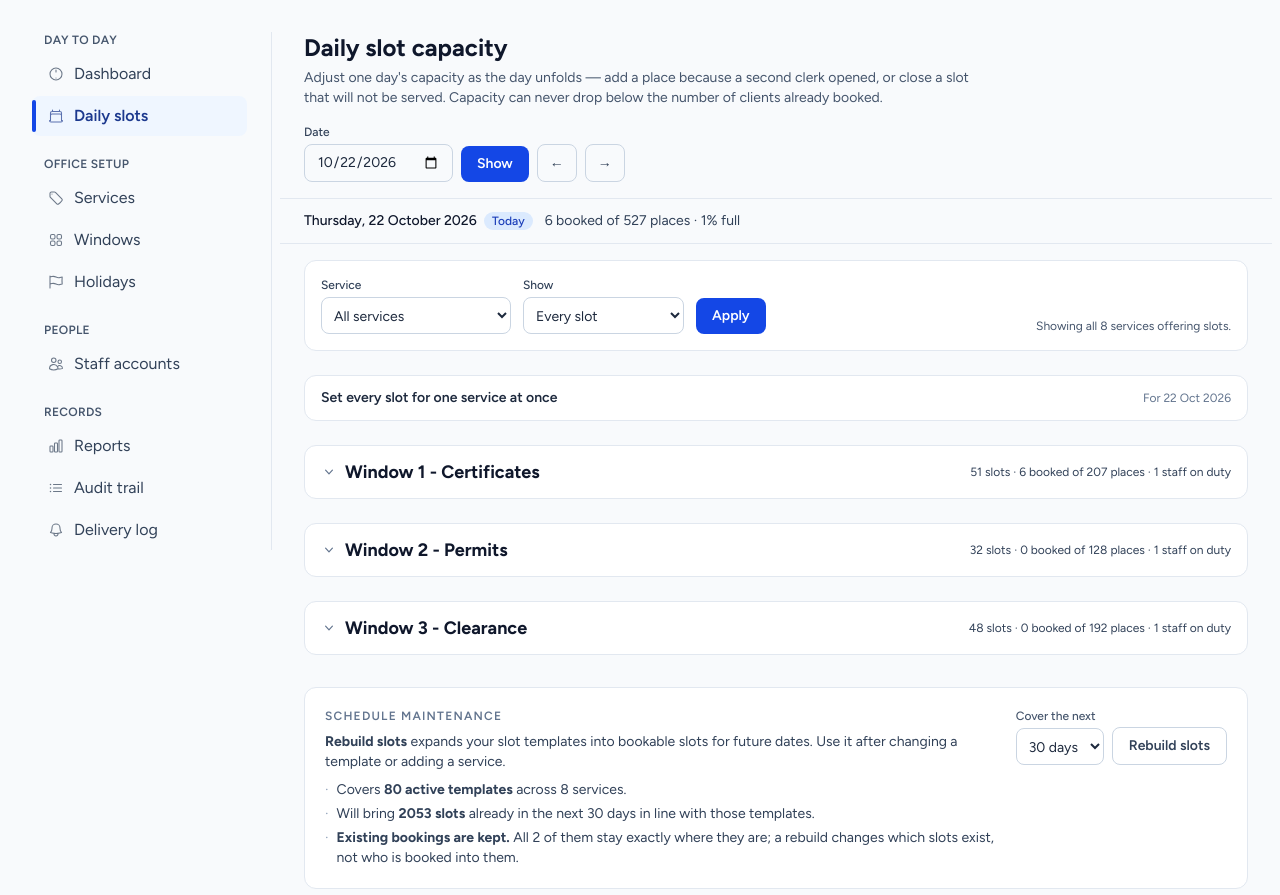
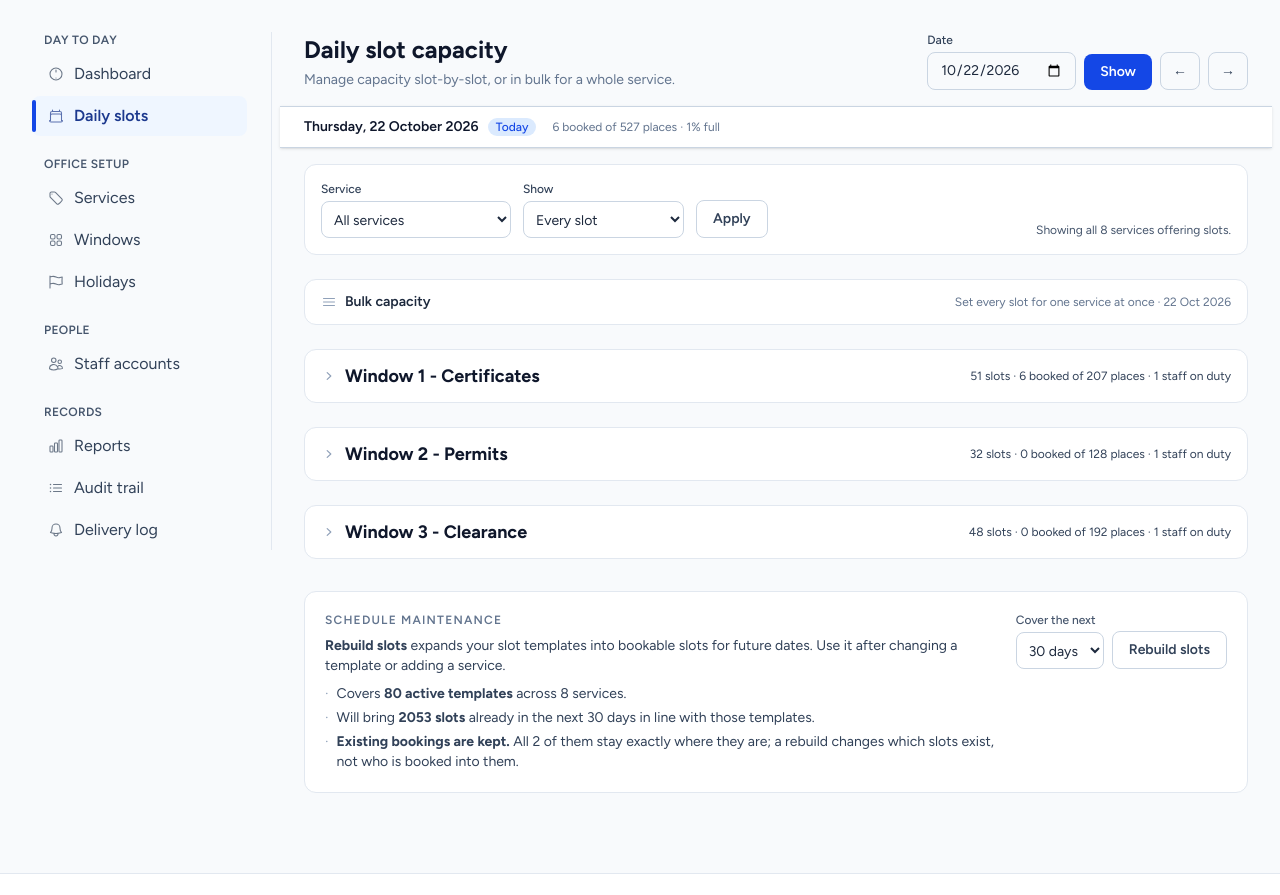
Before and after one commit to reyhanuko/GovQueue, a Laravel app: page /admin/slots in a window 1280 px wide. Shown: the part 65-960 px from the top of the page. Run offline with Laravel 12, Linux system fonts and the light colour scheme; a user stored in the database is signed in; data comes from the database, SQL or seed files in the repository; data that the repository does not hold is empty; style sheets or scripts are compiled from the project's sources; some libraries are stand-ins or nearby versions.

Commit message:
Improve Daily Slots page UI/UX (8 fixes)
1. HTML bug: empty-state container was a <p> wrapping two <p> children,
   which is invalid HTML. Changed to <div> and added a calendar icon.

2. Chevron animation: window disclosure arrows were hardcoded at
   rotate(90deg) so they never moved. Added 'group' to <details> and
   'group-open:rotate-90' to the SVG so the arrow rotates when the
   accordion opens and closes.

3. Filter Apply button: was styled as a primary blue filled button,
   visually identical to 'Show'. Downgraded to secondary (grey border)
   to reflect that filtering is not the main action on the page.

4. Bulk capacity tool: disclosure label was plain text with no icon.
   Renamed to 'Bulk capacity' with a list icon; the detail text moved
   to the right-hand side of the summary row. Easier to spot when
   scanning the page.

5. Sticky day bar: bg-slate-50/95 blended with the page background.
   Changed to bg-white/95 with shadow-sm so the bar reads as a
   persistent context strip rather than a section divider.

6. Table header colour: was text-slate-600. Changed to text-slate-500
   to match the label style used everywhere else on the page.

7. Page sub-heading: the 3-line description of how the page works
   was verbose for a screen admins open every morning. Reduced to
   one line.

8. Past-day banner: grey border on grey background was easy to miss.
   Darkened to slate-200/400 and added a lock icon with concise text.

DailySlotsUxTest: updated two regex assertions that matched on the
exact old class string; they now use a flexible pattern that tolerates
extra Tailwind utility classes (the addition of 'group' broke them).

Tests: 10 passed (24 assertions).

```diff
--- a/resources/views/admin/slots/index.blade.php
+++ b/resources/views/admin/slots/index.blade.php
@@ -6,11 +6,7 @@
     <div class="flex flex-wrap items-end justify-between gap-4">
         <div>
             <h1 class="text-2xl font-bold text-slate-900">Daily slot capacity</h1>
-            <p class="mt-1 max-w-2xl text-sm text-slate-600">
-                Adjust one day's capacity as the day unfolds &mdash; add a place because a second clerk
-                opened, or close a slot that will not be served. Capacity can never drop below the number
-                of clients already booked.
-            </p>
+            <p class="mt-1 text-sm text-slate-500">Manage capacity slot-by-slot, or in bulk for a whole service.</p>
         </div>
 
         <form method="GET" action="{{ route('admin.slots.index') }}"
@@ -55,16 +51,15 @@
     </div>
 
     @unless ($dayIsEditable)
-        {{-- Read-only banner. The rows below are individually disabled too, but a
-             banner saying why is the difference between "this page is broken" and
-             "this day is closed". --}}
-        <div role="status" class="mt-4 rounded-xl border border-slate-300 bg-slate-100 px-4 py-3 text-sm text-slate-700">
-            <p class="font-semibold">{{ $date->format('l, j F Y') }} is in the past &mdash; view only</p>
-            <p class="mt-1 text-slate-600">
-                These slots are the record of what was served that day. Capacity, open/closed and
-                removal are all disabled, because the capacity of a finished slot is what the
-                utilisation figures in Reports are calculated from.
-            </p>
+        {{-- Fix #8: more visually prominent past-day banner with an icon. --}}
+        <div role="status" class="mt-4 flex gap-3 rounded-xl border border-slate-400 bg-slate-200 px-4 py-3 text-sm text-slate-800">
+            <svg class="mt-0.5 h-4 w-4 shrink-0 text-slate-500" xmlns="http://www.w3.org/2000/svg" fill="none" viewBox="0 0 24 24" stroke="currentColor" aria-hidden="true">
+                <path stroke-linecap="round" stroke-linejoin="round" stroke-width="2" d="M16.5 10.5V6.75a4.5 4.5 0 1 0-9 0v3.75m-.75 11.25h10.5a2.25 2.25 0 0 0 2.25-2.25v-6.75a2.25 2.25 0 0 0-2.25-2.25H6.75a2.25 2.25 0 0 0-2.25 2.25v6.75a2.25 2.25 0 0 0 2.25 2.25Z"/>
+            </svg>
+            <div>
+                <p class="font-semibold">{{ $date->format('l, j F Y') }} &mdash; view only</p>
+                <p class="mt-0.5 text-slate-600 text-xs">Capacity, open/closed and removal are locked. Past slot capacity is the denominator for utilisation figures in Reports.</p>
+            </div>
         </div>
     @endunless
 
@@ -74,22 +69,23 @@
         The filter form stays above it and does not stick, so the two never
         overlap.
     --}}
-    <div class="sticky top-0 z-10 -mx-4 mt-4 border-y border-slate-200 bg-slate-50/95 px-4 py-3 backdrop-blur sm:-mx-6 sm:px-6">
-        <div class="flex flex-wrap items-center gap-3">
-        <p class="text-sm font-medium text-slate-900">
+    {{-- Fix #5: stronger sticky bar so it reads clearly as a persistent context strip. --}}
+    <div class="sticky top-0 z-10 -mx-4 mt-4 border-y border-slate-300 bg-white/95 px-4 py-2.5 shadow-sm backdrop-blur sm:-mx-6 sm:px-6">
+        <div class="flex flex-wrap items-center gap-x-4 gap-y-1">
+            <p class="text-sm font-semibold text-slate-900">
                 {{ $date->format('l, j F Y') }}
                 @if ($date->isToday())
-                <span class="ml-1 rounded-full bg-blue-100 px-2 py-0.5 text-xs font-medium text-blue-800">Today</span>
+                    <span class="ml-1.5 rounded-full bg-blue-100 px-2 py-0.5 text-xs font-medium text-blue-700">Today</span>
                 @endif
             </p>
 
             @if ($isHoliday)
-            <span class="rounded-full bg-amber-100 px-2 py-0.5 text-xs font-medium text-amber-900">
-                Declared a holiday &mdash; these slots are hidden from clients
+                <span class="rounded-full bg-amber-100 px-2 py-0.5 text-xs font-semibold text-amber-800">
+                    Holiday &mdash; hidden from clients
                 </span>
             @endif
 
-        <p class="text-sm text-slate-700">
+            <p class="text-xs text-slate-500">
                 {{ $totalBooked }} booked of {{ $totalCapacity }} places
                 @if ($totalCapacity > 0)
                     &middot; {{ round($totalBooked / $totalCapacity * 100) }}% full
@@ -146,7 +142,8 @@
             </select>
         </div>
 
-        <button type="submit" class="rounded-lg bg-blue-700 px-4 py-2 text-sm font-semibold text-white hover:bg-blue-800">
+        {{-- Fix #3: secondary style — filter apply is not a page-level primary action. --}}
+        <button type="submit" class="rounded-lg border border-slate-300 px-4 py-2 text-sm font-semibold text-slate-700 hover:bg-slate-50">
             Apply
         </button>
 
@@ -167,25 +164,25 @@
     </form>
 
     @if ($slotsByWindow->isEmpty())
-        <p class="mt-6 rounded-xl border border-dashed border-slate-300 bg-white px-4 py-10 text-center">
-            <p class="text-sm font-medium text-slate-800">
-                No slots have been generated for {{ $date->format('j M Y') }}.
+        {{-- Fix #1: outer was <p> wrapping another <p> — invalid HTML. Changed to <div>. --}}
+        <div class="mt-6 rounded-xl border border-dashed border-slate-300 bg-white px-4 py-10 text-center">
+            <svg class="mx-auto h-8 w-8 text-slate-300" xmlns="http://www.w3.org/2000/svg" fill="none" viewBox="0 0 24 24" stroke="currentColor" aria-hidden="true">
+                <path stroke-linecap="round" stroke-linejoin="round" stroke-width="1.5" d="M6.75 3v2.25M17.25 3v2.25M3.75 18.75V7.5A2.25 2.25 0 0 1 6 5.25h12a2.25 2.25 0 0 1 2.25 2.25v11.25m-18 0A2.25 2.25 0 0 0 4.5 21h15a2.25 2.25 0 0 0 2.25-2.25m-18 0v-7.5A2.25 2.25 0 0 1 6 9h12a2.25 2.25 0 0 1 2.25 2.25v7.5"/>
+            </svg>
+            <p class="mt-2 text-sm font-medium text-slate-800">
+                No slots for {{ $date->format('j M Y') }}
             </p>
-            <p class="mx-auto mt-1 max-w-md text-xs text-slate-600">
+            <p class="mx-auto mt-1 max-w-md text-xs text-slate-500">
                 @if ($date->isFuture())
                     Slots are created from your slot templates. Use <strong>Rebuild slots</strong>
                     below to generate this day's bookable slots.
                 @elseif (! $date->isToday())
-                    {{-- A past day with no slots is a real answer - the office did
-                         not offer any - and saying only "no slots" invites an
-                         administrator to go looking for a generation step that
-                         was never needed. --}}
                     The office offered no appointments on this day, so there is nothing to record.
                 @else
                     Add a slot template for the service, then rebuild slots to generate today.
                 @endif
             </p>
-        </p>
+        </div>
     @endif
 
     {{--
@@ -197,10 +194,16 @@
         page so the count in the confirmation names exactly what will change.
     --}}
     @if ($dayIsEditable && $servicesForDate->isNotEmpty())
+        {{-- Fix #4: more visible bulk tool — amber left border so it stands out as an action panel. --}}
         <details class="mt-6 rounded-xl border border-slate-200 bg-white">
-            <summary class="flex cursor-pointer list-none items-center justify-between gap-2 px-4 py-3 text-sm font-semibold text-slate-800">
-                <span>Set every slot for one service at once</span>
-                <span class="text-xs font-normal text-slate-500">For {{ $date->format('j M Y') }}</span>
+            <summary class="flex cursor-pointer list-none items-center justify-between gap-2 rounded-xl px-4 py-3 text-sm font-semibold text-slate-800 hover:bg-slate-50">
+                <span class="flex items-center gap-2">
+                    <svg class="h-4 w-4 shrink-0 text-slate-400" xmlns="http://www.w3.org/2000/svg" fill="none" viewBox="0 0 24 24" stroke="currentColor" aria-hidden="true">
+                        <path stroke-linecap="round" stroke-linejoin="round" stroke-width="1.5" d="M3.75 6.75h16.5M3.75 12h16.5m-16.5 5.25h16.5"/>
+                    </svg>
+                    Bulk capacity
+                </span>
+                <span class="text-xs font-normal text-slate-500">Set every slot for one service at once &middot; {{ $date->format('j M Y') }}</span>
             </summary>
 
             <div class="border-t border-slate-100 p-4">
@@ -299,15 +302,14 @@
 
         {{-- Each window is its own disclosure. Native <details>, so it opens,
              closes and takes keyboard focus without any script. --}}
-        <details class="mt-6 rounded-xl border border-slate-200 bg-white"
+        {{-- Fix #2: add group to <details> so the chevron can rotate via group-open:. --}}
+        <details class="group mt-6 rounded-xl border border-slate-200 bg-white"
                  @if (! $collapse) open @endif>
             <summary class="flex cursor-pointer list-none flex-wrap items-center justify-between gap-2 px-4 py-3 hover:bg-slate-50">
                 <span class="flex items-center gap-2">
-                    {{-- Chevron, decorative: the open/closed state is already in
-                         the accessibility tree from the <details> itself. --}}
-                    <svg class="h-4 w-4 shrink-0 text-slate-500 transition-transform"
-                         viewBox="0 0 20 20" fill="currentColor" aria-hidden="true"
-                         style="transform: rotate(90deg)">
+                    {{-- Chevron: rotates 90deg when details is open via group-open:. --}}
+                    <svg class="h-4 w-4 shrink-0 text-slate-400 transition-transform group-open:rotate-90"
+                         viewBox="0 0 20 20" fill="currentColor" aria-hidden="true">
                         <path fill-rule="evenodd"
                               d="M7.21 14.77a.75.75 0 0 1 .02-1.06L11.168 10 7.23 6.29a.75.75 0 1 1 1.04-1.08l4.5 4.25a.75.75 0 0 1 0 1.08l-4.5 4.25a.75.75 0 0 1-1.06-.02Z"
                               clip-rule="evenodd" />
@@ -387,7 +389,8 @@
                     <caption class="sr-only">
                         Slots for {{ $slots->first()->window?->name }} on {{ $date->format('j F Y') }}
                     </caption>
-                    <thead class="bg-slate-50 text-left text-xs uppercase tracking-wide text-slate-600">
+                    {{-- Fix #6: text-slate-500 matches the rest of the page's label style. --}}
+                    <thead class="bg-slate-50 text-left text-xs uppercase tracking-wide text-slate-500">
                         <tr>
                             <th scope="col" class="px-4 py-2">Time</th>
                             <th scope="col" class="px-4 py-2">Service</th>
```
Also changed, not shown: tests/Feature/DailySlotsUxTest.php (+2 -2 lines). Lines whose indentation alone changed are shown as unchanged.
